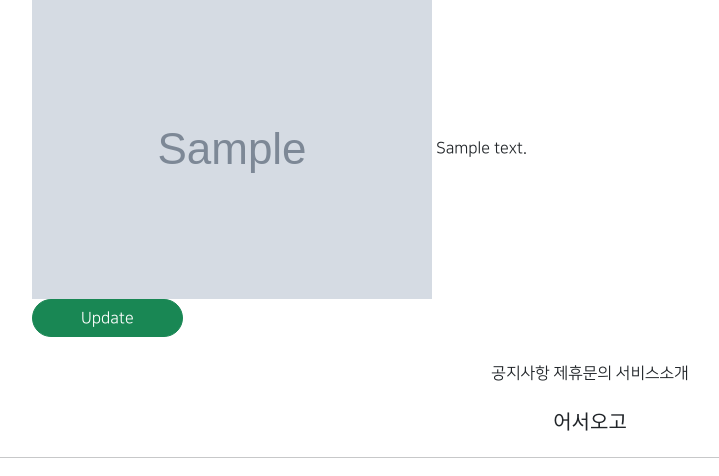
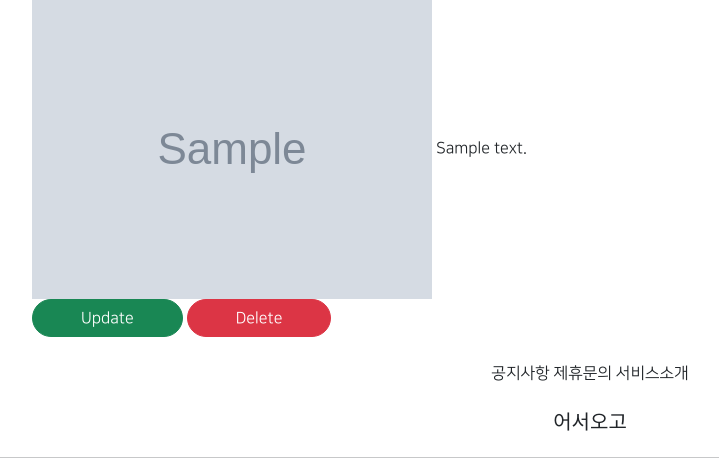
Before and after one commit to namvandy/gi_6, a Django app: page /articles/detail/1 in a window 1280 px wide. Shown: the part 324-800 px from the top of the page, without its empty margins (50-769 px from the left). Run offline with Django 3.2, Linux system fonts and the light colour scheme; tables that the repository leaves empty hold one stand-in row (values such as "Sample post"); grey boxes marked "Sample" are stand-in pictures; parts of the project's set-up code (start-up, migrations or seed data) failed here and were passed over; some libraries are stand-ins or nearby versions.

Commit message:
8/03 4st commit articleapp/ Deleteview

```diff
--- a/articleapp/templates/articleapp/detail.html
+++ b/articleapp/templates/articleapp/detail.html
@@ -18,6 +18,10 @@
                     class="btn btn-success rounded-pill px-5">
                     Update
                 </a>
+                <a href="{% url 'articleapp:delete' pk=target_article.pk %}"
+                    class="btn btn-danger rounded-pill px-5">
+                    Delete
+                </a>
             </div>
         </div>
     </div>
--- a/articleapp/urls.py
+++ b/articleapp/urls.py
@@ -1,7 +1,7 @@
 from django.urls import path
 from django.views.generic import TemplateView
 
-from articleapp.views import ArticleCreateView, ArticleDetailView, ArticleUpdateView
+from articleapp.views import ArticleCreateView, ArticleDetailView, ArticleUpdateView, ArticleDeleteView
 
 app_name='articleapp'
 
@@ -11,4 +11,6 @@ urlpatterns=[
     path('create/', ArticleCreateView.as_view(), name='create'),
     path('detail/<int:pk>', ArticleDetailView.as_view(), name='detail'),
     path('update/<int:pk>', ArticleUpdateView.as_view(), name='update'),
+    path('delete/<int:pk>', ArticleDeleteView.as_view(), name='delete'),
+
 ]
--- a/articleapp/views.py
+++ b/articleapp/views.py
@@ -4,7 +4,7 @@ from django.shortcuts import render
 
 #CRUD모두 사용(게시판)
 from django.urls import reverse_lazy
-from django.views.generic import CreateView, DetailView, UpdateView
+from django.views.generic import CreateView, DetailView, UpdateView, DeleteView
 
 from articleapp.forms import ArticleCreationForm
 from articleapp.models import Article
@@ -36,3 +36,9 @@ class ArticleUpdateView(UpdateView):
     #동적으로 url지정
     def get_success_url(self):
         return reverse('articleapp:detail', kwargs={'pk':self.object.pk})
+
+class ArticleDeleteView(DeleteView):
+    model = Article
+    context_object_name = 'target_article'
+    success_url = reverse_lazy('articleapp:list')
+    template_name = 'articleapp/delete.html'
```
Also changed, not shown: articleapp/templates/articleapp/delete.html (added, +23 -0 lines).
